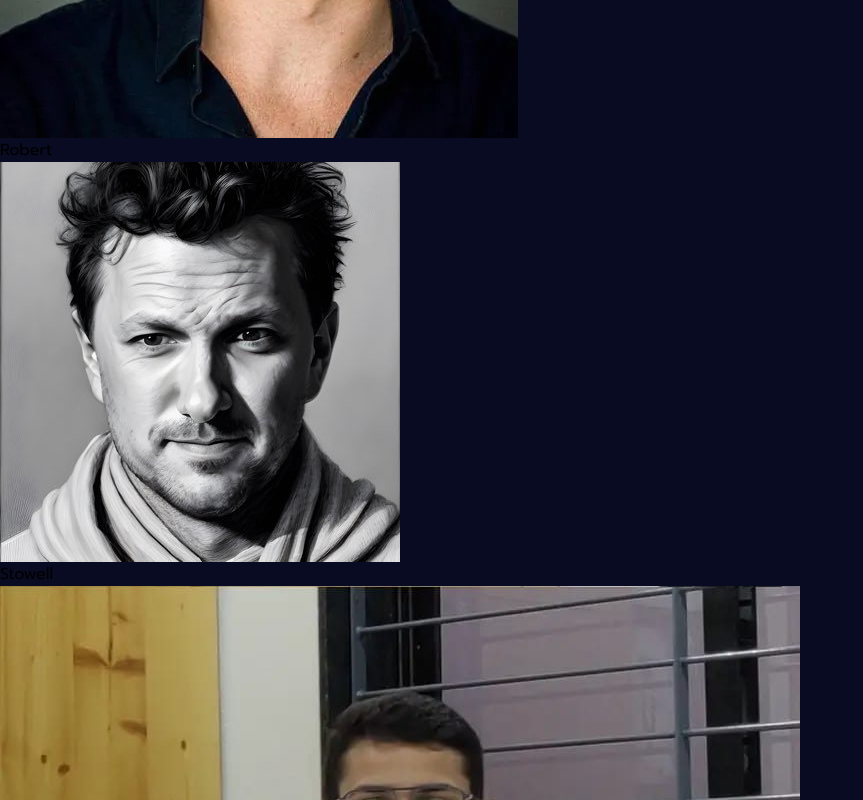
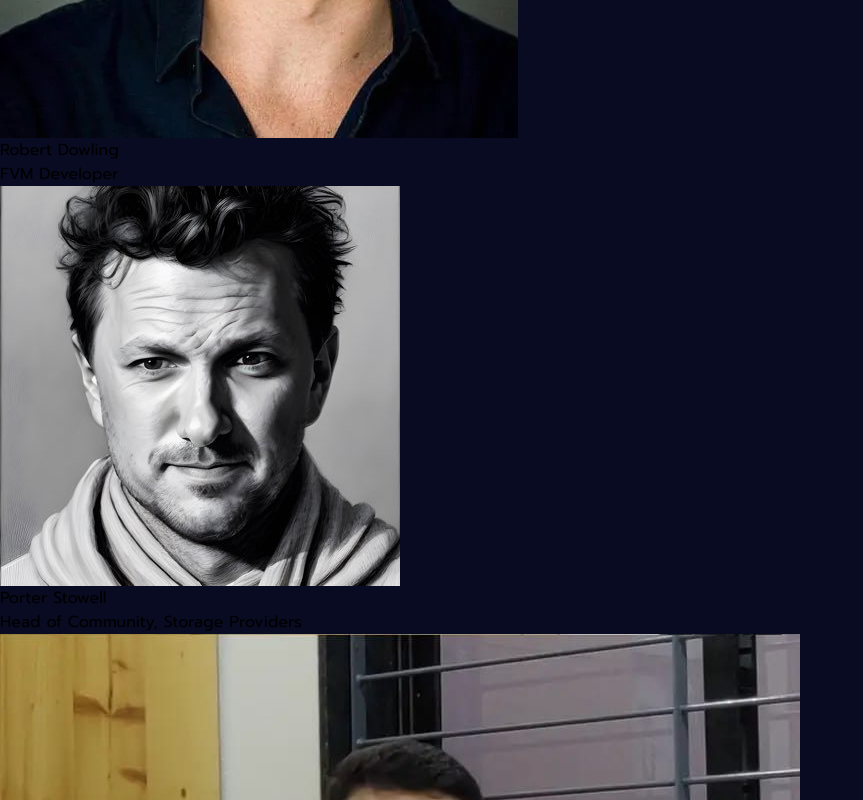
Before and after one commit to FIL-Lagos/fil-lagos-24, a React (Vite) app: page / in a window 1280 px wide. Shown: the part 7400-8200 px from the top of the page, without its empty margins (0-863 px from the left). Built offline with nearby package versions, Linux system fonts and the light colour scheme.

Commit message:
Faq and more speakers commit

```diff
--- a/src/App.jsx
+++ b/src/App.jsx
@@ -4,6 +4,7 @@ import HeaderNav from './components/HeaderNav'
 import FooterNav from './components/FooterNav'
 import SpeakersCard from './components/SpeakersCard'
 import Hero from './components/Hero'
+import FAQ from './components/FAQ'
 
 function App() {
   const topics = [
@@ -53,13 +54,13 @@ function App() {
       image: "speaker-4.jpeg"
     },
     {
-      name: "Robert",
-      role: "",
+      name: "Robert Dowling",
+      role: "FVM Developer",
       image: "Robert.webp"
     },
     {
-      name: "Stowell",
-      role: "",
+      name: "Porter Stowell",
+      role: "Head of Community, Storage Providers",
       image: "Stowell.jpg"
     },
     {
@@ -76,6 +77,16 @@ function App() {
       name: "David uzochukwu",
       role: "Security Researcher/ Node Operator",
       image: "speaker-6.jpeg"
+    },
+    {
+      name: "Allan Mang'eni",
+      role: "Technical lead - Wengi Web",
+      image: "speaker-7.jpeg"
+    },
+    {
+      name: "Kyanja Martin",
+      role: "Regional Lead, Filecoin Orbit Community, Africa",
+      image: "martin.png"
     },
   ]
 
@@ -188,6 +199,13 @@ function App() {
             </div>
           </div> */}
         </section>
+        <section className='lg:p-20 p-6 bg-[#131744] mb-2'>
+          <div>
+            <p className='lg:text-[30px] text-[#F1BE07]'>LEARN MORE</p>
+            <h1 className='lg:text-[50px] text-4xl font-medium my-3'>FAQ</h1>
+          </div>
+          <FAQ />
+        </section>
       </main>
       <FooterNav />
     </Fragment>
--- /dev/null
+++ b/src/components/FAQ.jsx
@@ -0,0 +1,56 @@
+import { useState } from "react";
+
+const FAQ = () => {
+  const [openIndex, setOpenIndex] = useState(null);
+
+  const faqs = [
+    {
+      question: "Need an invitation letter for your visa or do you have a specific question(s)?",
+      answer: "We are happy to provide you with an invitation letter for your visa. Please reach out to info@filecoin.africa",
+    },
+    {
+      question: "What if I have specific Nigeria travel questions?",
+      answer: "You can find information here"
+    }
+  ];
+
+  const toggleFAQ = (index) => {
+    setOpenIndex(openIndex === index ? null : index);
+  };
+
+  return (
+    <div className=" mt-10">
+      {/* <h2 className="text-2xl font-bold text-center mb-8">Frequently Asked Questions</h2> */}
+      {faqs.map((faq, index) => (
+        <div
+          key={index}
+          className="mb-4 border-b border-gray-200"
+        >
+          <button
+            className="w-full text-left py-4 flex justify-between items-center"
+            onClick={() => toggleFAQ(index)}
+          >
+            <span className="text-lg font-medium">{faq.question}</span>
+            <svg
+              className={`w-5 h-5 transition-transform transform ${openIndex === index ? "rotate-180" : ""}`}
+              xmlns="http://www.w3.org/2000/svg"
+              fill="none"
+              viewBox="0 0 24 24"
+              stroke="currentColor"
+            >
+              <path strokeLinecap="round" strokeLinejoin="round" strokeWidth="2" d="M19 9l-7 7-7-7" />
+            </svg>
+          </button>
+          <div
+            className={`overflow-hidden transition-all duration-300 ${openIndex === index ? "max-h-40" : "max-h-0"
+              }`}
+          >
+            <p className="text-gray-300 py-2 px-4">{faq.answer}</p>
+          </div>
+        </div>
+      ))}
+    </div>
+  );
+};
+
+export default FAQ;
--- a/src/components/SpeakersCard.jsx
+++ b/src/components/SpeakersCard.jsx
@@ -3,7 +3,7 @@
 const SpeakersCard = ({speaker}) => {
   return (
     <div className='lg:w-[32%] w-full my-4 rounded-[40px] border-2 border-[#3679FB]'>
-      <img className="w-full h-96 object-cover object-top	 rounded-t-[40px]" src={`/images/speakers/${speaker.image}`} alt="" />
+      <img className="w-full lg:h-96 h-80 object-cover object-top	 rounded-t-[40px]" src={`/images/speakers/${speaker.image}`} alt="" />
       <div className="p-6">
         <p className="text-[20px]">{speaker.name}</p>
         <p className="text-[14px] my-1">{speaker.role}</p>
```
Also changed, not shown: public/images/speakers/martin.png (added), public/images/speakers/speaker-7.jpeg (added).
